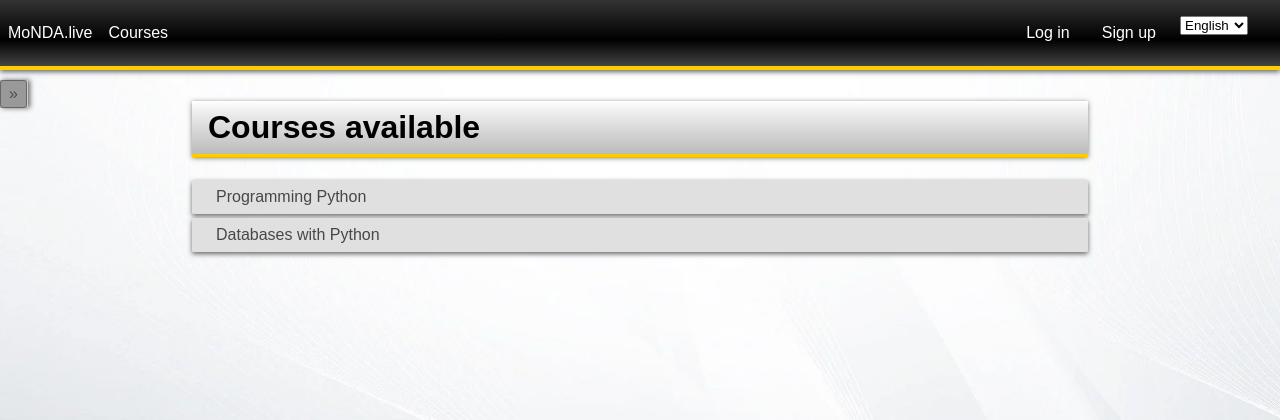
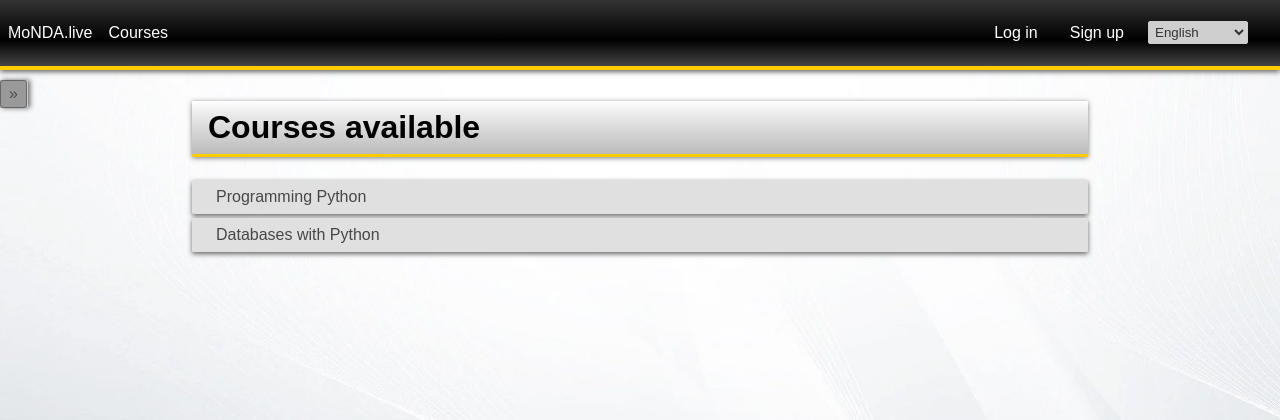
Before and after one commit to kobrius11/mondev, a Django app: page /academy/courses/ in a window 1280 px wide. Shown: the top 420 px of the page. Run offline with Django 4.2, Linux system fonts and the light colour scheme; data comes from the database, SQL or seed files in the repository.

Commit message:
language button style fixed

```diff
--- a/monda_live/mondev_site/static/mondev_site/css/style.css
+++ b/monda_live/mondev_site/static/mondev_site/css/style.css
@@ -248,3 +248,21 @@ table tr th, table tr td {
 table tr:hover {
     background-color: rgba(255, 255, 255, 0.3);
 }
+
+select.language {
+    margin-top: 5px;
+    padding: 2px;
+    width: 100px;
+    border: 1px solid #ccc;
+    border-radius: 2px;
+    color: #333;
+    background-color: #cfcfcf;
+    cursor: pointer;
+}
+
+select.language option {
+    padding: 4px;
+    background-color: rgb(97, 97, 97);
+    color: #fff;
+    font-size: 0.9rem;
+}
--- a/monda_live/mondev_site/templates/base.html
+++ b/monda_live/mondev_site/templates/base.html
@@ -37,7 +37,7 @@
                 <form action="{% url 'set_language' %}" method="post">
                     {% csrf_token %}
                     <input type="hidden" name="next" value="{{ redirect_to }}">
-                    <select name="language" onchange="this.form.submit();">
+                    <select class="language" name="language" onchange="this.form.submit();">
                         {% for lang in LANGUAGES %}
                             <option value="{{ lang.0 }}" {% if lang.0 == LANGUAGE_CODE %}selected{% endif %}>
                                 {{ lang.1 }}
```
